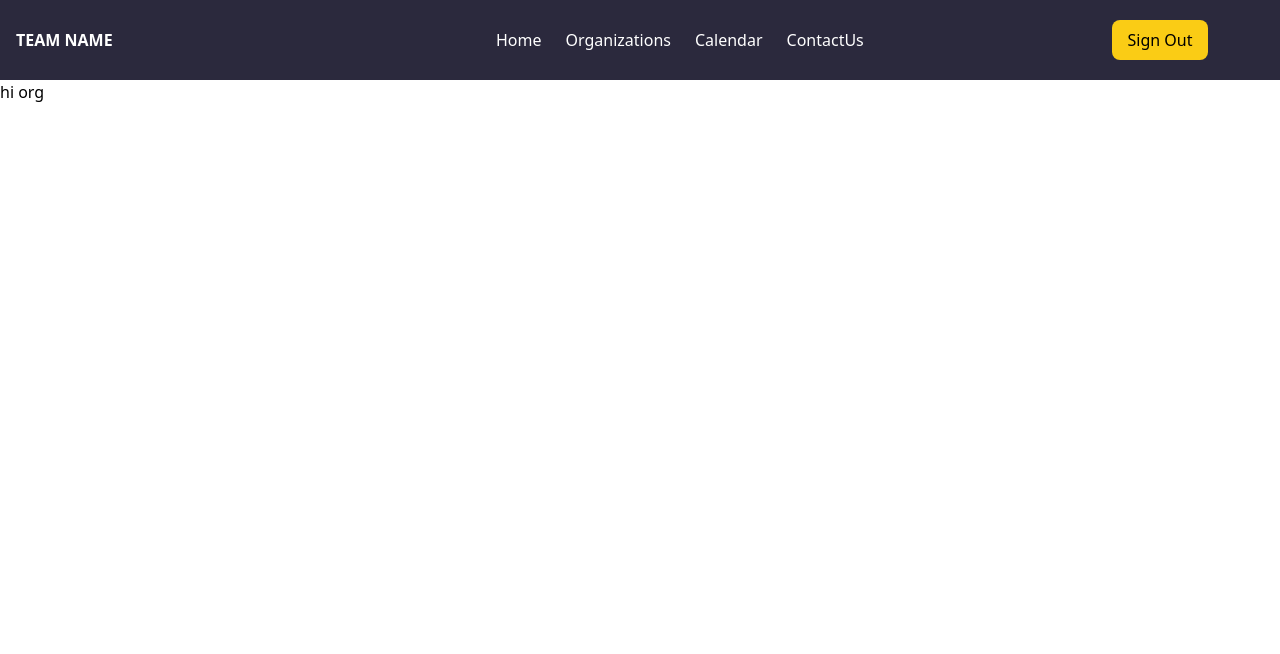
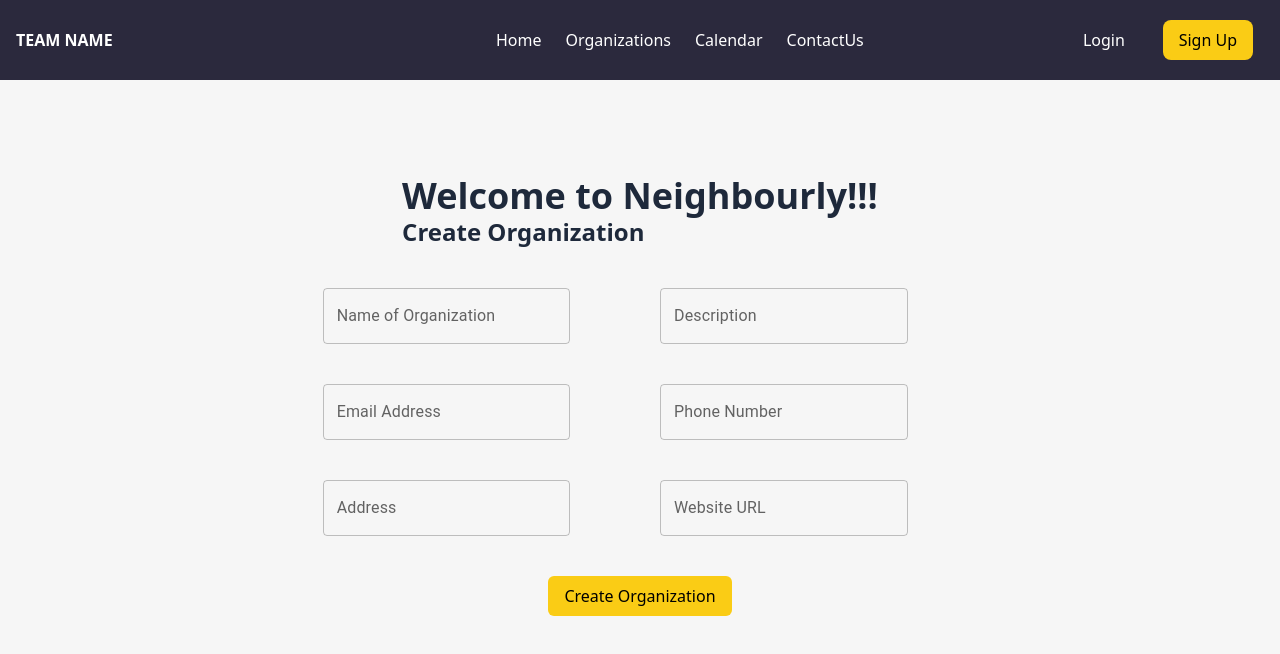
Before and after one commit to prajjwal2-3/hack1, a React (Vite) app: page /Organization in a window 1280 px wide. Shown: the top 654 px of the page. Built offline with nearby package versions, Linux system fonts and the light colour scheme; sample sign-in values are in the browser's storage.

Commit message:
added persisted reducer, redux, auth, token storage

```diff
--- a/package.json
+++ b/package.json
@@ -15,10 +15,13 @@
     "@material-tailwind/react": "^2.1.9",
     "@mui/icons-material": "^5.15.20",
     "@mui/material": "^5.15.20",
+    "@reduxjs/toolkit": "^2.2.5",
     "axios": "^1.7.2",
     "react": "^18.3.1",
     "react-dom": "^18.3.1",
-    "react-router-dom": "^6.24.0"
+    "react-redux": "^9.1.2",
+    "react-router-dom": "^6.24.0",
+    "redux-persist": "^6.0.0"
   },
   "devDependencies": {
     "@types/react": "^18.3.3",
--- a/src/components/Afterlogin/Organization.jsx
+++ b/src/components/Afterlogin/Organization.jsx
@@ -1,9 +1,65 @@
-import React from 'react'
+import React, { useState,useEffect } from 'react'
+import { TextField } from '@mui/material'
+import axios from 'axios'
+export default function Organization() {
+  const [token, setToken] = useState(null);
+  const [id,setid]=useState('')
+  useEffect(() => {
+    const accessToken = localStorage.getItem('access_token');
+    const userId = localStorage.getItem('user_id')
+    setToken(accessToken);
+    setid(userId)
+    console.log(accessToken);
+  }, []);
+  const [name,setname]=useState('')
+  const [ description,setdescription]=useState('')
+  const [email,setemail]=useState('')
+  const [number,setnumber]=useState('')
+  const [address,setaddress]=useState('')
+  const [url,seturl] = useState('')
+   async function createOrg(){
+    try{
+      const response = await axios.post('https://neighbourly-backend.vercel.app/organizations',{
+        user_id:id,
+        name:name,
+        description:description,
+        contact_email:email,
+        contact_phone:number,
+        address:address,
+        website:url,
 
-export default function Organization() {
+      },{
+        headers:{
+          'access_token':token,
+           'Content-Type': 'application/json'
+        }
+      })
+      console.log('Response data:', response.data);
+    }catch (error) {
+      console.error('Error Creating organization:', error);
+    }
+ }
+
   return (
-    <div>
-      hi org
+    <div className='p-24 bg-body flex flex-col gap-10 items-center justify-center'>
+
+   <section className='flex flex-col'>
+   <p className='text-4xl font-bold text-slate-800'>Welcome to Neighbourly!!!</p>
+   <p className='text-2xl font-bold text-slate-800'>Create Organization</p>
+
+   </section>
+    <section className='grid grid-cols-2 gap-10  w-7/12 items-center'>
+    <TextField onChange={(e)=>setname(e.target.value)} className='w-10/12' id="outlined-basic" label="Name of Organization" variant="outlined" />
+    <TextField onChange={(e)=>setdescription(e.target.value)} className='w-10/12' id="outlined-basic" label="Description" variant="outlined" />
+    <TextField onChange={(e)=>setemail(e.target.value)} className='w-10/12' id="outlined-basic" label="Email Address" variant="outlined" />
+    <TextField onChange={(e)=>setnumber(e.target.value)} className='w-10/12' id="outlined-basic" label="Phone Number" variant="outlined" />
+    <TextField onChange={(e)=>setaddress(e.target.value)} className='w-10/12' id="outlined-basic" label="Address" variant="outlined" />
+    <TextField onChange={(e)=>seturl(e.target.value)} className='w-10/12' id="outlined-basic" label="Website URL" variant="outlined" />
+
+    </section>
+
+
+    <button onClick={createOrg} className='bg-yellow-400 px-4 py-2  rounded-md '>Create Organization</button>
     </div>
   )
 }
--- a/src/components/Header.jsx
+++ b/src/components/Header.jsx
@@ -1,40 +1,52 @@
-import React from 'react'
+import React from "react";
 
-import Navigationbar from './Navigationbar'
-import BasicMenu from './Home/Dropdown'
-import Button from './Button'
-import { Link } from 'react-router-dom';
+import Navigationbar from "./Navigationbar";
+import BasicMenu from "./Home/Dropdown";
+
+import Button from "./Button";
+import { Link } from "react-router-dom";
+import { useSelector } from "react-redux";
 export default function Header({ isAuthenticated }) {
+  const user = useSelector((state) => state.user.user);
+  console.log(user)
   const handleLogout = () => {
-    localStorage.removeItem('access_token');
-    window.location.href = '/';
+    localStorage.removeItem("access_token");
+    window.location.href = "/";
   };
   return (
-    <div className='w-full h-20 p-4 flex items-center justify-between bg-navbar shadow-md:0 1px 3px 0 '>
-        <section className='font-semibold flex text-base gap-1 w-2/12 text-center text-white'>
-
-           <p className='hidden sm:flex'> TEAM NAME</p>
+    <div className="w-full h-20 p-4 flex items-center justify-between bg-navbar shadow-md:0 1px 3px 0 ">
+      <section className="font-semibold flex text-base gap-1 w-2/12 text-center text-white">
+        <p className="hidden sm:flex"> TEAM NAME</p>
       </section>
 
-      <Navigationbar/>
-      <section className='w-2/12 md:flex hidden justify-around'>
-      {isAuthenticated?(
+      <Navigationbar />
+      <section className="w-2/12 md:flex hidden justify-around">
+        {user.id === "" ? (
           <>
-       <button className='bg-yellow-400 px-4 py-2 rounded-lg' onClick={handleLogout}>Sign Out</button>
+            <Link to="/login">
+              <Button className={"text-white px-4 py-2"} text={"Login"} />
+            </Link>
+            <Link to="/register">
+              <Button
+                className={"bg-yellow-400 px-4 py-2 rounded-lg"}
+                text={"Sign Up"}
+              />
+            </Link>
           </>
-      ):(
+        ) : (
           <>
-<Link to="/login"><Button className={'text-white px-4 py-2'} text={'Login'}/></Link>
-        <Link to="/register"><Button className={'bg-yellow-400 px-4 py-2 rounded-lg'} text={'Sign Up'} /></Link>
+            <button
+              className="bg-yellow-400 px-4 py-2 rounded-lg"
+              onClick={handleLogout}
+            >
+              Sign Out
+            </button>
           </>
         )}
       </section>
       <div className="flex md:hidden ">
-    <BasicMenu/>
+        <BasicMenu />
       </div>
-
-
-
     </div>
-  )
+  );
 }
--- a/src/components/auth/CreateAccount.jsx
+++ b/src/components/auth/CreateAccount.jsx
@@ -6,7 +6,9 @@ import { styled } from '@mui/material/styles';
 import InputLabel from '@mui/material/InputLabel';
 import MenuItem from '@mui/material/MenuItem';
 import FormControl from '@mui/material/FormControl';
+import { useDispatch } from "react-redux";
 import { redirect,useNavigate } from "react-router-dom";
+import { addUser } from "../../features/user/user";
 import Select from '@mui/material/Select';
 import axios from 'axios';
 import { useState } from "react";
@@ -24,6 +26,8 @@ const CreateAccount = () => {
     const [password, setPassword] = useState('');
     const [role, setRole] = useState('');
 const navigate = useNavigate()
+
+const dispatch = useDispatch()
     const handleSubmit = async (e) => {
       e.preventDefault();
      console.log(username)
@@ -40,8 +44,16 @@ const navigate = useNavigate()
 
         if (response.status === 200) {
             navigate(`/${role}`);
+            const newUser = {
+              name:username,
+              email:email,
+              role:role,
+              id:response.data.user_id
+            }
+            dispatch(addUser(newUser))
+            localStorage.setItem('user_id',response.data.user_id)
             localStorage.setItem('access_token',response.data.token)
-          console.log('Signup successful:', response.data.token);
+          console.log('Signup successful:', response.data);
         } else {
             alert(response.data)
           console.error('Signup failed:', response.data);
--- /dev/null
+++ b/src/features/user/user.js
@@ -0,0 +1,23 @@
+import { createSlice } from "@reduxjs/toolkit";
+
+export const userSlice = createSlice({
+    name:'user',
+    initialState:{
+        name:'',
+        email:'',
+        id:'',
+        role:''
+    },
+    reducers:{
+        addUser:(state,action)=>{
+            state.name = action.payload.name
+            state.email = action.payload.email
+            state.id = action.payload.id
+            state.role = action.payload.role
+        }
+    }
+})
+export const { addUser } = userSlice.actions;
+
+
+export default userSlice.reducer;
--- a/src/main.jsx
+++ b/src/main.jsx
@@ -1,12 +1,18 @@
 import React from 'react'
 import ReactDOM from 'react-dom/client'
-import App from './App.jsx'
+
 import './index.css'
 import { router } from './App.jsx'
+import { PersistGate } from 'redux-persist/integration/react'
+import store,{persistor} from './store.js'
 import { RouterProvider } from 'react-router-dom'
-
+import { Provider } from 'react-redux'
 ReactDOM.createRoot(document.getElementById('root')).render(
   <React.StrictMode>
-  <RouterProvider router={router}/>
+ <Provider store={store}>
+ <PersistGate loading={null} persistor={persistor}>
+        <RouterProvider router={router} />
+      </PersistGate>
+ </Provider>
   </React.StrictMode>,
 )
--- /dev/null
+++ b/src/store.js
@@ -0,0 +1,26 @@
+import { configureStore } from "@reduxjs/toolkit";
+import { persistStore,persistReducer } from "redux-persist";
+import storage from "redux-persist/lib/storage";
+import userReducer from "./features/user/user";
+
+import { combineReducers } from "@reduxjs/toolkit";
+const rootReducer = combineReducers({
+    user: userReducer,
+    // other reducers go here
+  });
+
+  // Create persist config
+  const persistConfig = {
+    key: 'root',
+    storage,
+  };
+
+  // Create a persisted reducer
+  const persistedReducer = persistReducer(persistConfig, rootReducer);
+const store = configureStore({
+    reducer:{
+     user:persistedReducer,
+    }
+})
+export const persistor = persistStore(store);
+export default store;
```
Also changed, not shown: 1 other file (tests, documents, lock files or other folders). Lines whose indentation alone changed are shown as unchanged.
